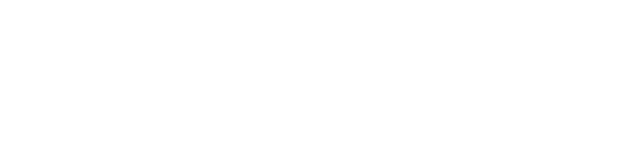
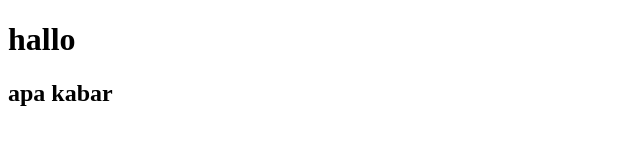
Before and after one commit to syifanurulI/latihan1, a plain HTML site: page index.html in a window 1280 px wide. Shown: the whole page, without its empty margins (0-640 px from the left). Drawn offline with Linux system fonts and the light colour scheme.

Commit message:
apa kabar

```diff
--- a/index.html
+++ b/index.html
@@ -7,6 +7,8 @@
     <title>Document</title>
 </head>
 <body>
+    <h1>hallo</h1>
+    <h2>apa kabar</h2>
 
 </body>
 </html>
```
